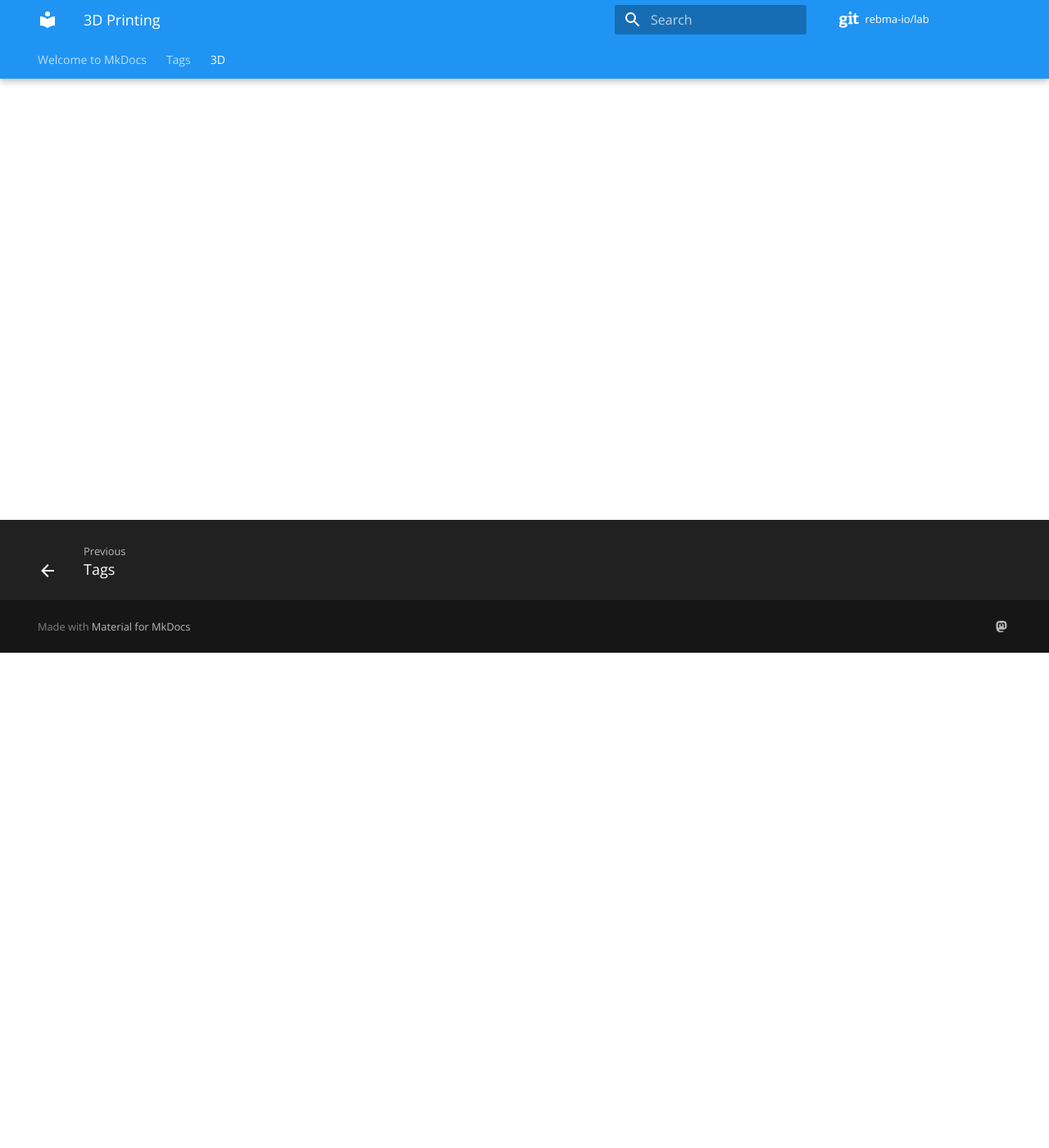
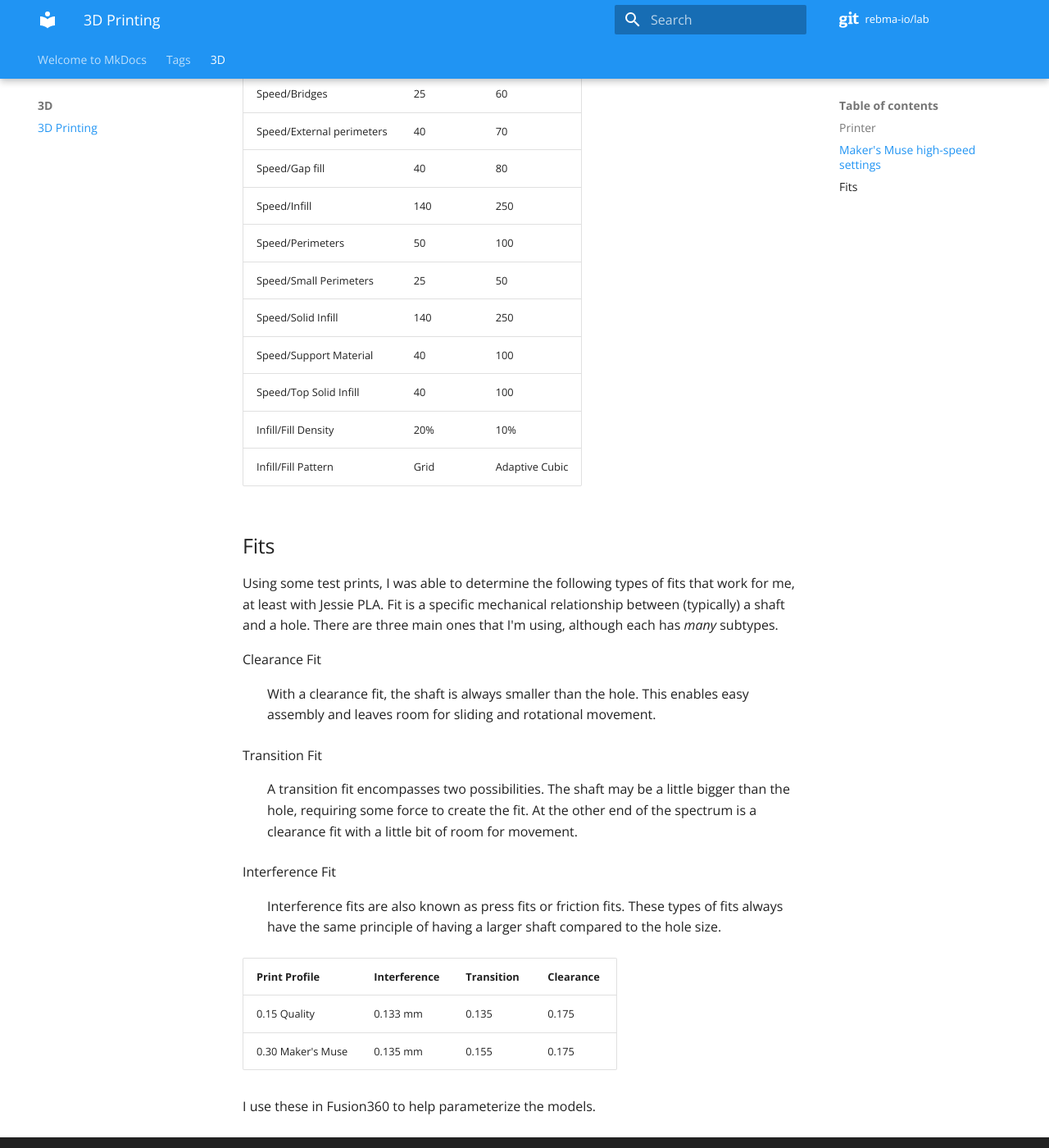
Before and after one commit to rebma-io/lab, an MkDocs documentation site: the page built from docs/3D/index.md, in a window 1280 px wide and 1400 px high, scrolled down 604 px. Shown: the whole window at 82% size. Built offline with MkDocs 1.6.1 and Material for MkDocs 9.7.7, drawn with Linux system fonts in a browser that asks for light colours; comment, search, counter and statistics services are not loaded; some of the changed text lies outside the part shown.

Commit message:
3D printer profile and fit.

```diff
--- a/docs/3D/index.md
+++ b/docs/3D/index.md
@@ -1 +1,58 @@
 # 3D Printing
+
+## Printer
+
+Currently, I have a [Prusa
+MINI+](https://www.prusa3d.com/category/original-prusa-mini/).
+## Maker's Muse high-speed settings
+
+I use the following settings taken from [Maker's
+Muse](https://www.makersmuse.com)'s recommendations. These are all for
+PrusaSlicer. I find that they generate a pretty reasonable draft product _much_
+faster than the default Prusa settings, which are quite conservative for obvious
+reasons. All speeds are in mm/s.
+
+| Setting                    | Normal | High-Speed     |
+| -------------------------- | ------ | -------------- |
+| Layers/Bottom solid layers | 4      | 3              |
+| Layers/Top solid layers    | 6      | 3              |
+| Layers/Layer height        | 0.20   | 0.30           |
+| Speed/Bridges              | 25     | 60             |
+| Speed/External perimeters  | 40     | 70             |
+| Speed/Gap fill             | 40     | 80             |
+| Speed/Infill               | 140    | 250            |
+| Speed/Perimeters           | 50     | 100            |
+| Speed/Small Perimeters     | 25     | 50             |
+| Speed/Solid Infill         | 140    | 250            |
+| Speed/Support Material     | 40     | 100            |
+| Speed/Top Solid Infill     | 40     | 100            |
+| Infill/Fill Density        | 20%    | 10%            |
+| Infill/Fill Pattern        | Grid   | Adaptive Cubic |
+
+## Fits
+
+Using some test prints, I was able to determine the following types of fits that
+work for me, at least with Jessie PLA. Fit is a specific mechanical relationship
+between (typically) a shaft and a hole. There are three main ones that I'm
+using, although each has _many_ subtypes.
+
+Clearance Fit
+: With a clearance fit, the shaft is always smaller than the hole. This enables
+easy assembly and leaves room for sliding and rotational movement.
+
+Transition Fit
+: A transition fit encompasses two possibilities. The shaft may be a little
+bigger than the hole, requiring some force to create the fit. At the other end
+of the spectrum is a clearance fit with a little bit of room for movement.
+
+Interference Fit
+: Interference fits are also known as press fits or friction fits. These types
+of fits always have the same principle of having a larger shaft compared to the
+hole size.
+
+| Print Profile     | Interference | Transition | Clearance |
+| ----------------- | ------------ | ---------- | --------- |
+| 0.15 Quality      | 0.133 mm     | 0.135      | 0.175     |
+| 0.30 Maker's Muse | 0.135 mm     | 0.155      | 0.175     |
+
+I use these in Fusion360 to help parameterize the models.
```
